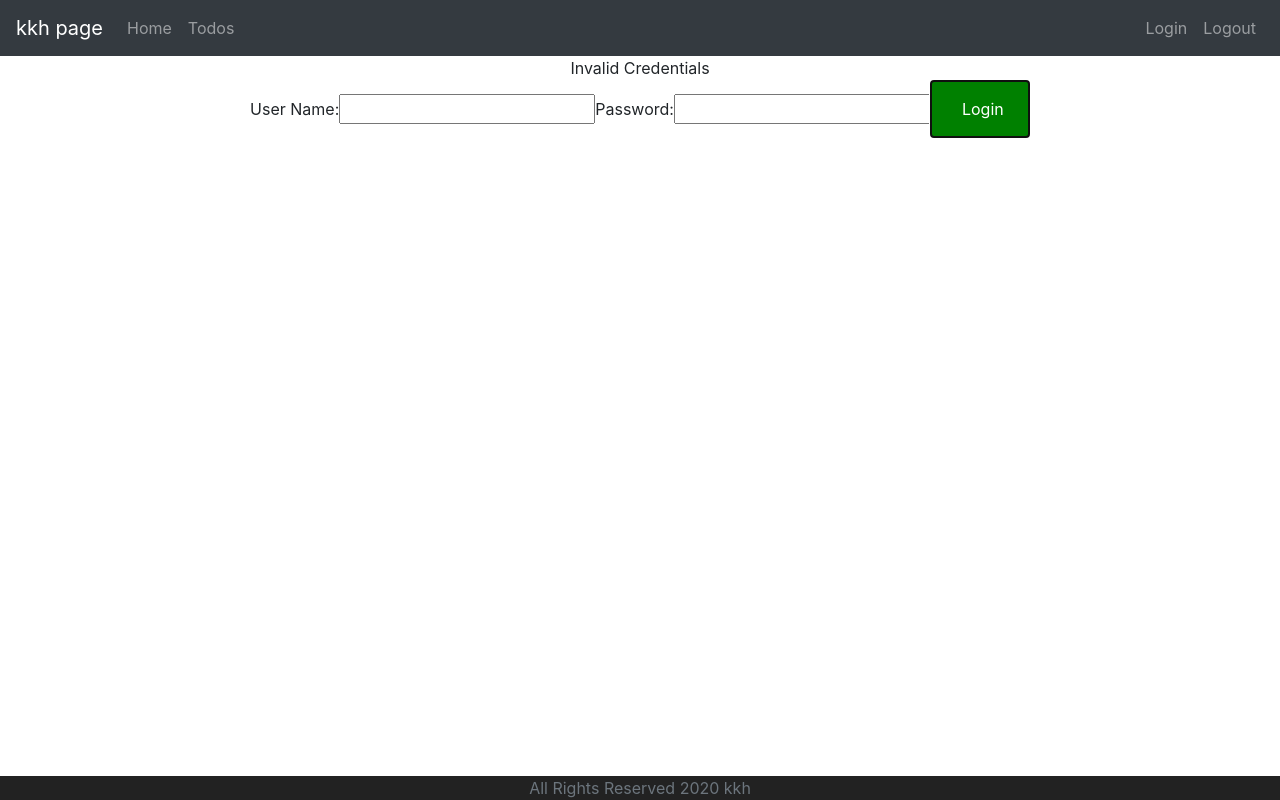
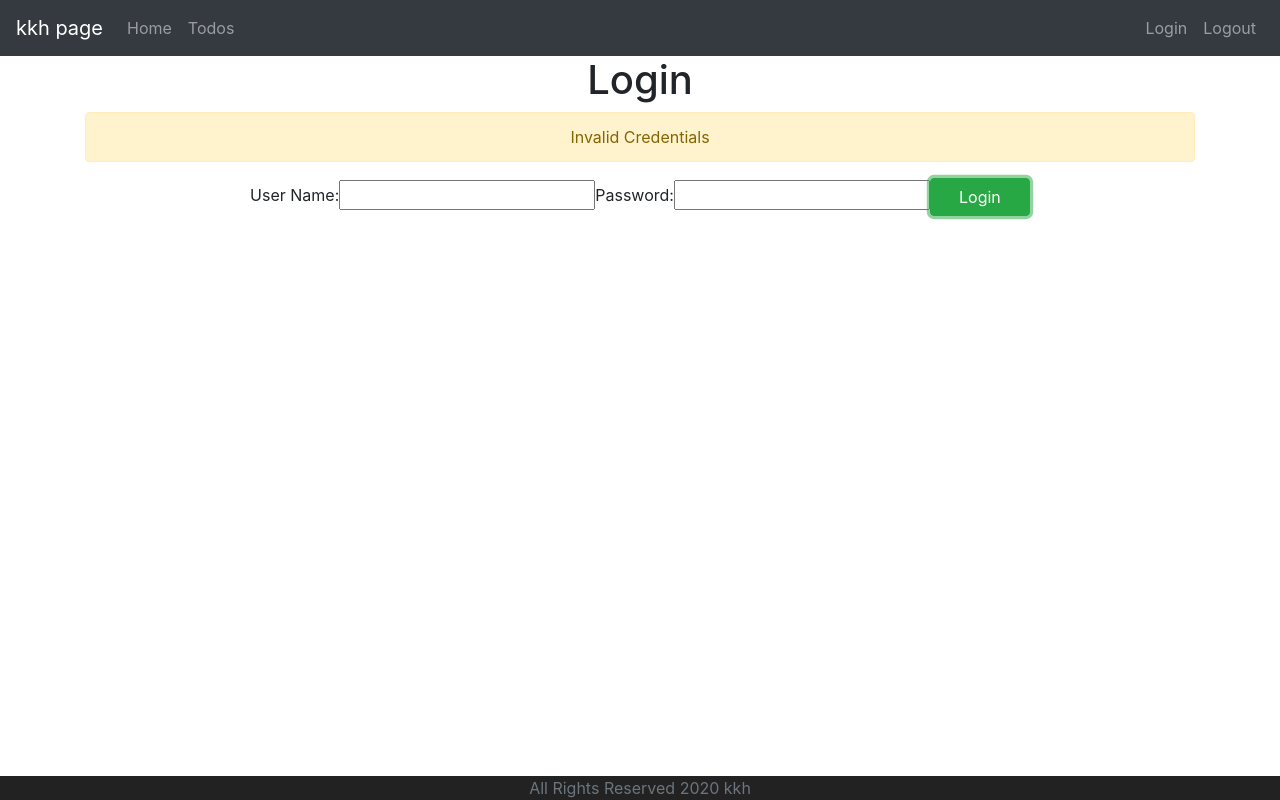
Before and after one commit to kihwankim/spring-react-fullstack-practice, a React (Create React App) app in the folder lecture-01/frontend/: page / in a window 1280 px wide. Both pictures are taken after a click on the button "Login". Built offline with nearby package versions, Linux system fonts and the light colour scheme.

Commit message:
add the code which make session

```diff
--- /dev/null
+++ b/lecture-01/frontend/src/components/todo/AuthenticationService.js
@@ -0,0 +1,8 @@
+class AuthenticationService {
+    registerSuccessfulLogin(username, password) {
+        console.log('registerSuccessfulLogin');
+        sessionStorage.setItem('authenticatedUser', username);
+    }
+}
+
+export default new AuthenticationService();
--- a/lecture-01/frontend/src/components/todo/TodoApp.jsx
+++ b/lecture-01/frontend/src/components/todo/TodoApp.jsx
@@ -1,5 +1,6 @@
 import React, {Component} from 'react';
 import {BrowserRouter as Router, Route, Switch, Link} from 'react-router-dom'
+import AuthenticationService from './AuthenticationService.js';
 
 class TodoApp extends Component {
     render() {
@@ -26,8 +27,11 @@ class TodoApp extends Component {
 class WelcomeComponent extends Component {
     render() {
         return <div>
+            <h1>Welcome!</h1>
+            <div className="container">
                 Welcome {this.props.match.params.name}. You can mange your todos.
                 <Link to="/todos">here</Link>
+            </div>
         </div>
     }
 }
@@ -54,14 +58,15 @@ class ListTodosComponent extends Component {
                     targetDate: new Date()
                 }
             ]
-        }
+        };
     }
 
     render() {
         return (
             <div>
                 <h1>List Todos</h1>
-                <table>
+                <div className="container">
+                    <table className="table">
                         <thead>
                             <tr>
                                 <th>id</th>
@@ -96,6 +101,7 @@ class ListTodosComponent extends Component {
                             }
                         </tbody>
                     </table>
+                </div>
             </div>
         );
     }
@@ -187,6 +193,7 @@ class LoginComponent extends Component {
     loginClicked() {
         // dummy, dummy
         if (this.state.username === 'dummy' && this.state.password === 'dummy') {
+            AuthenticationService.registerSuccessfulLogin(this.state.username);
             this
                 .props
                 .history
@@ -200,7 +207,9 @@ class LoginComponent extends Component {
     render() {
         return (
             <div>
-                {this.state.hasLoginFailed && <div>Invalid Credentials</div>}
+                <h1>Login</h1>
+                <div className="container">
+                    {this.state.hasLoginFailed && <div className="alert alert-warning">Invalid Credentials</div>}
                     {this.state.showSuccessMessage && <div>Login Successful</div>}
                     User Name:
                     <input
@@ -214,7 +223,8 @@ class LoginComponent extends Component {
                         name="password"
                         value={this.state.password}
                         onChange={this.handleChange}/>
-                <button onClick={this.loginClicked}>Login</button>
+                    <button className="btn btn-success" onClick={this.loginClicked}>Login</button>
+                </div>
             </div>
         );
     }
```
Lines whose indentation alone changed are shown as unchanged.
